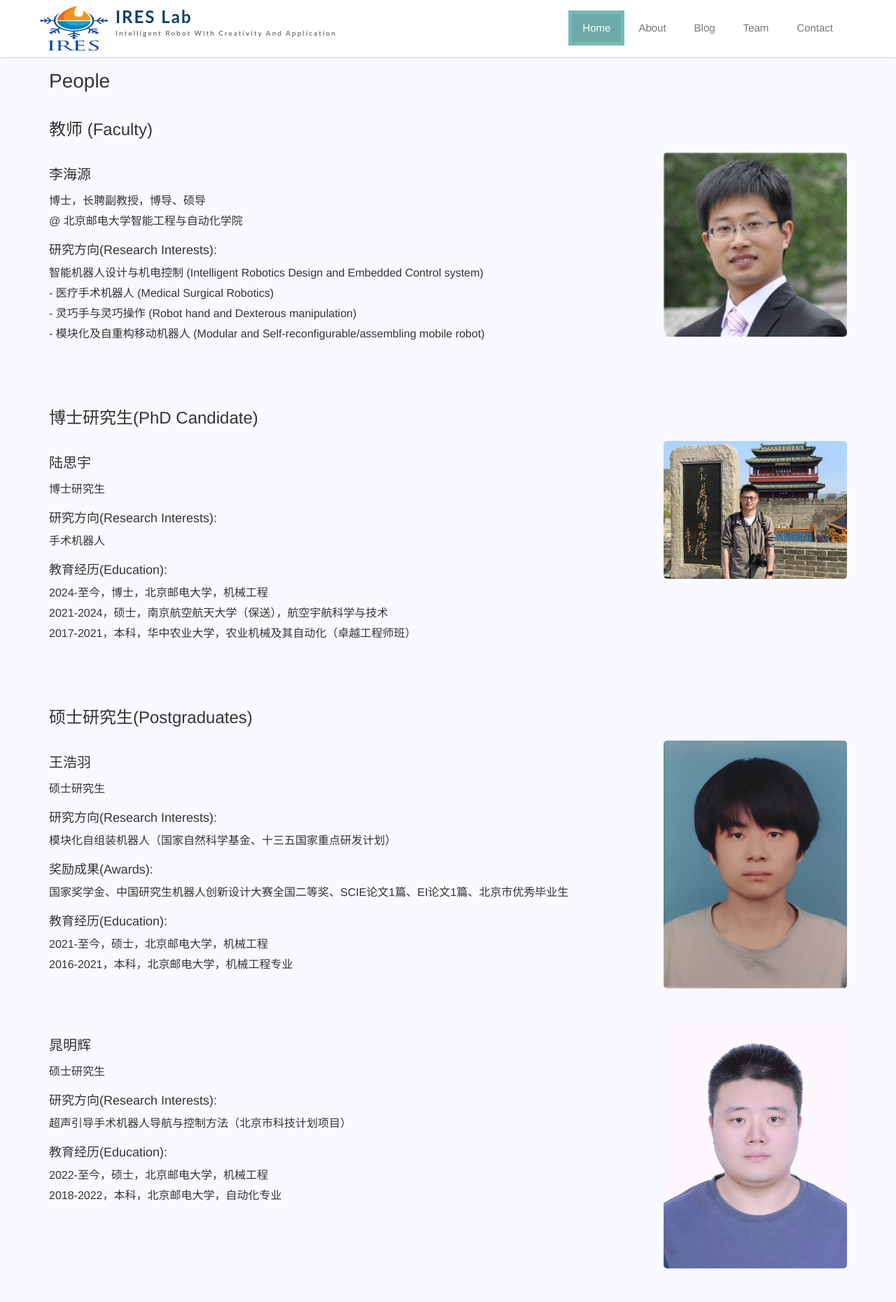
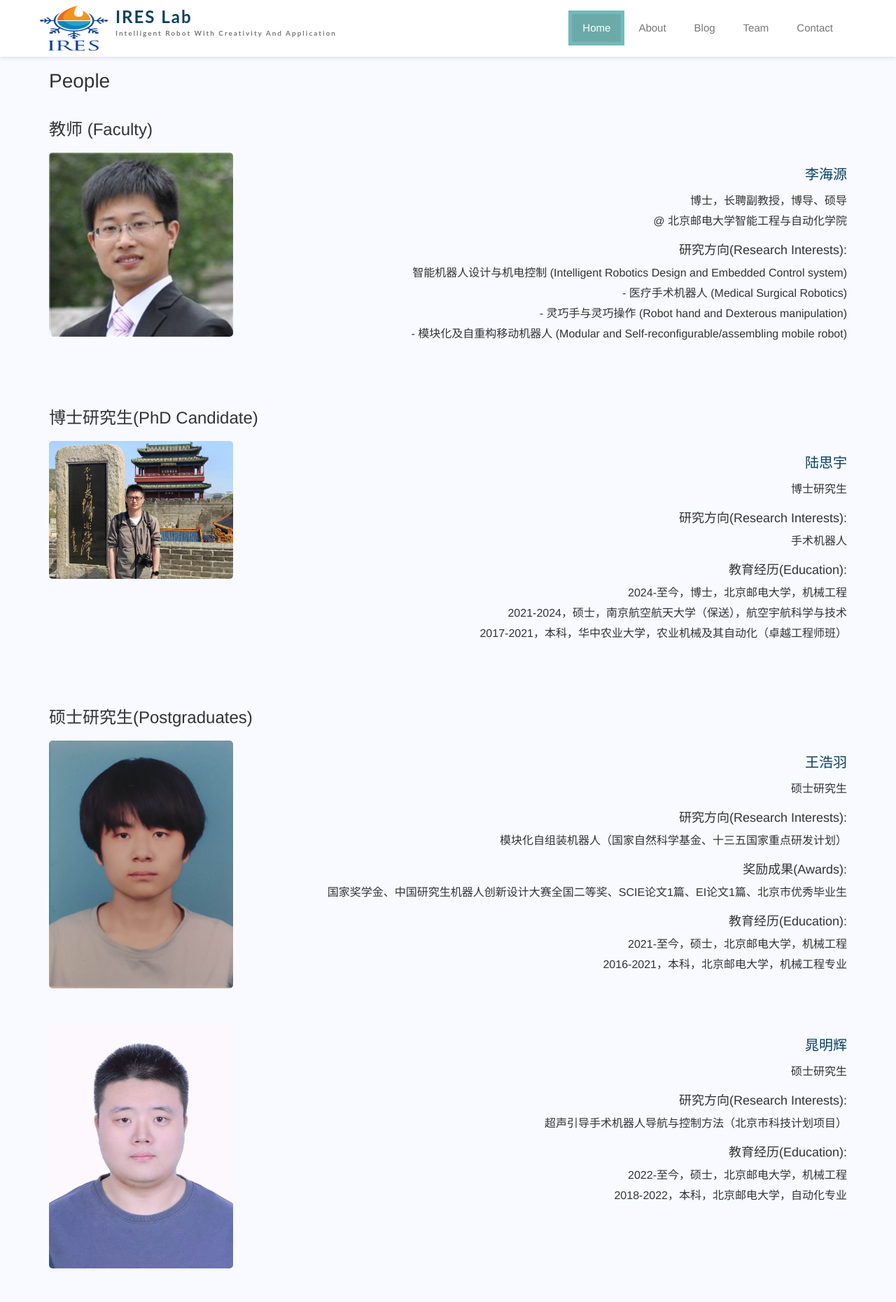
Before and after one commit to ljfnb66/ljfnb66.github.io, a Jekyll site: the page built from team.html, in a window 1280 px wide. Shown: the top 1860 px of the page at 70% size. Built offline with Jekyll 4.4.1, drawn with Linux system fonts in a browser that asks for light colours; some of the changed text lies outside the part shown.

Commit message:
optimize format for member.html

```diff
--- a/team.html
+++ b/team.html
@@ -14,8 +14,11 @@ permalink: /team
       <div class="col-md-12">
         <div class="team-member">
           <div class="row">
+            <div class="col-md-3">
+              <img src="assets/img/IRES_team/lihaiyuan.jpg" alt="Haiyuan Li" style="width: 100%; border-radius: 5px;">
+            </div>
             <div class="col-md-9">
-              <h3 style="font-size: 20px; margin-bottom: 15px; font-weight: 500;">李海源</h3>
+              <h3 style="font-size: 20px; margin-bottom: 15px; font-weight: 500;"><a href="#" style="color: #0A4062; text-decoration: none;">李海源</a></h3>
               <p style="margin-bottom: 5px; font-size: 16px;">博士，长聘副教授，博导、硕导</p>
               <p style="margin-bottom: 5px; font-size: 16px;">@ 北京邮电大学智能工程与自动化学院</p>
               <h4 style="font-size: 18px; margin-top: 20px; margin-bottom: 10px; font-weight: 500;">研究方向(Research Interests):</h4>
@@ -23,9 +26,6 @@ permalink: /team
               <p style="margin-bottom: 5px; font-size: 16px;">- 医疗手术机器人 (Medical Surgical Robotics)</p>
               <p style="margin-bottom: 5px; font-size: 16px;">- 灵巧手与灵巧操作 (Robot hand and Dexterous manipulation)</p>
               <p style="margin-bottom: 5px; font-size: 16px;">- 模块化及自重构移动机器人 (Modular and Self-reconfigurable/assembling mobile robot)</p>
-            </div>
-            <div class="col-md-3">
-              <img src="assets/img/IRES_team/lihaiyuan.jpg" alt="Haiyuan Li" style="width: 100%; border-radius: 5px;">
             </div>
           </div>
         </div>
@@ -40,8 +40,11 @@ permalink: /team
       <div class="col-md-12">
         <div class="team-member">
           <div class="row">
+            <div class="col-md-3">
+              <img src="assets/img/IRES_team/2024lusiyu.jpg" alt="Lusiyu" style="width: 100%; border-radius: 5px;">
+            </div>
             <div class="col-md-9">
-              <h3 style="font-size: 20px; margin-bottom: 15px; font-weight: 500;">陆思宇</h3>
+              <h3 style="font-size: 20px; margin-bottom: 15px; font-weight: 500;"><a href="#" style="color: #0A4062; text-decoration: none;">陆思宇</a></h3>
               <p style="margin-bottom: 5px; font-size: 16px;">博士研究生</p>
               <h4 style="font-size: 18px; margin-top: 20px; margin-bottom: 10px; font-weight: 500;">研究方向(Research Interests):</h4>
               <p style="margin-bottom: 5px; font-size: 16px;">手术机器人</p>
@@ -49,9 +52,6 @@ permalink: /team
               <p style="margin-bottom: 5px; font-size: 16px;">2024-至今，博士，北京邮电大学，机械工程</p>
               <p style="margin-bottom: 5px; font-size: 16px;">2021-2024，硕士，南京航空航天大学（保送），航空宇航科学与技术</p>
               <p style="margin-bottom: 5px; font-size: 16px;">2017-2021，本科，华中农业大学，农业机械及其自动化（卓越工程师班）</p>
-            </div>
-            <div class="col-md-3">
-              <img src="assets/img/IRES_team/2024lusiyu.jpg" alt="Lusiyu" style="width: 100%; border-radius: 5px;">
             </div>
           </div>
         </div>
@@ -66,8 +66,11 @@ permalink: /team
       <div class="col-md-12">
         <div class="team-member">
           <div class="row">
+            <div class="col-md-3">
+              <img src="assets/img/IRES_team/wanghaoyu.jpg" alt="Haoyuan Wang" style="width: 100%; border-radius: 5px;">
+            </div>
             <div class="col-md-9">
-              <h3 style="font-size: 20px; margin-bottom: 15px; font-weight: 500;">王浩羽</h3>
+              <h3 style="font-size: 20px; margin-bottom: 15px; font-weight: 500;"><a href="#" style="color: #0A4062; text-decoration: none;">王浩羽</a></h3>
               <p style="margin-bottom: 5px; font-size: 16px;">硕士研究生</p>
               <h4 style="font-size: 18px; margin-top: 20px; margin-bottom: 10px; font-weight: 500;">研究方向(Research Interests):</h4>
               <p style="margin-bottom: 5px; font-size: 16px;">模块化自组装机器人（国家自然科学基金、十三五国家重点研发计划）</p>
@@ -77,8 +80,23 @@ permalink: /team
               <p style="margin-bottom: 5px; font-size: 16px;">2021-至今，硕士，北京邮电大学，机械工程</p>
               <p style="margin-bottom: 5px; font-size: 16px;">2016-2021，本科，北京邮电大学，机械工程专业</p>
             </div>
+          </div>
+        </div>
+      </div>
+      <div class="col-md-12">
+        <div class="team-member">
+          <div class="row">
             <div class="col-md-3">
-              <img src="assets/img/IRES_team/wanghaoyu.jpg" alt="Haoyuan Wang" style="width: 100%; border-radius: 5px;">
+              <img src="assets/img/IRES_team/chaominghui.jpg" alt="Chaominghui" style="width: 100%; border-radius: 5px;">
+            </div>
+            <div class="col-md-9">
+              <h3 style="font-size: 20px; margin-bottom: 15px; font-weight: 500;"><a href="#" style="color: #0A4062; text-decoration: none;">晁明辉</a></h3>
+              <p style="margin-bottom: 5px; font-size: 16px;">硕士研究生</p>
+              <h4 style="font-size: 18px; margin-top: 20px; margin-bottom: 10px; font-weight: 500;">研究方向(Research Interests):</h4>
+              <p style="margin-bottom: 5px; font-size: 16px;">超声引导手术机器人导航与控制方法（北京市科技计划项目）</p>
+              <h4 style="font-size: 18px; margin-top: 20px; margin-bottom: 10px; font-weight: 500;">教育经历(Education):</h4>
+              <p style="margin-bottom: 5px; font-size: 16px;">2022-至今，硕士，北京邮电大学，机械工程</p>
+              <p style="margin-bottom: 5px; font-size: 16px;">2018-2022，本科，北京邮电大学，自动化专业</p>
             </div>
           </div>
         </div>
@@ -86,17 +104,17 @@ permalink: /team
       <div class="col-md-12">
         <div class="team-member">
           <div class="row">
+            <div class="col-md-3">
+              <img src="assets/img/IRES_team/lengmingyang.jpg" alt="Leng Mingyang" style="width: 100%; border-radius: 5px;">
+            </div>
             <div class="col-md-9">
-              <h3 style="font-size: 20px; margin-bottom: 15px; font-weight: 500;">晁明辉</h3>
+              <h3 style="font-size: 20px; margin-bottom: 15px; font-weight: 500;"><a href="#" style="color: #0A4062; text-decoration: none;">冷明阳</a></h3>
               <p style="margin-bottom: 5px; font-size: 16px;">硕士研究生</p>
               <h4 style="font-size: 18px; margin-top: 20px; margin-bottom: 10px; font-weight: 500;">研究方向(Research Interests):</h4>
-              <p style="margin-bottom: 5px; font-size: 16px;">超声引导手术机器人导航与控制方法（北京市科技计划项目）</p>
+              <p style="margin-bottom: 5px; font-size: 16px;">经自然腔道手术机器人设计与运动控制（北京市自然基金海淀联合基金重点专项、医工合作项目）</p>
               <h4 style="font-size: 18px; margin-top: 20px; margin-bottom: 10px; font-weight: 500;">教育经历(Education):</h4>
-              <p style="margin-bottom: 5px; font-size: 16px;">2022-至今，硕士，北京邮电大学，机械工程</p>
-              <p style="margin-bottom: 5px; font-size: 16px;">2018-2022，本科，北京邮电大学，自动化专业</p>
-            </div>
-            <div class="col-md-3">
-              <img src="assets/img/IRES_team/chaominghui.jpg" alt="Chaominghui" style="width: 100%; border-radius: 5px;">
+              <p style="margin-bottom: 5px; font-size: 16px;">2022-至今，硕士，北京邮电大学</p>
+              <p style="margin-bottom: 5px; font-size: 16px;">2018-2022，本科，北京邮电大学，机械工程专业</p>
             </div>
           </div>
         </div>
@@ -104,17 +122,17 @@ permalink: /team
       <div class="col-md-12">
         <div class="team-member">
           <div class="row">
+            <div class="col-md-3">
+              <img src="assets/img/IRES_team/huangyiming.jpg" alt="Huang Yiming" style="width: 100%; border-radius: 5px;">
+            </div>
             <div class="col-md-9">
-              <h3 style="font-size: 20px; margin-bottom: 15px; font-weight: 500;">冷明阳</h3>
+              <h3 style="font-size: 20px; margin-bottom: 15px; font-weight: 500;"><a href="#" style="color: #0A4062; text-decoration: none;">黄毅明</a></h3>
               <p style="margin-bottom: 5px; font-size: 16px;">硕士研究生</p>
               <h4 style="font-size: 18px; margin-top: 20px; margin-bottom: 10px; font-weight: 500;">研究方向(Research Interests):</h4>
-              <p style="margin-bottom: 5px; font-size: 16px;">经自然腔道手术机器人设计与运动控制（北京市自然基金海淀联合基金重点专项、医工合作项目）</p>
+              <p style="margin-bottom: 5px; font-size: 16px;">超声引导手术机器人控制与路径规划研究（医工合作项目）</p>
               <h4 style="font-size: 18px; margin-top: 20px; margin-bottom: 10px; font-weight: 500;">教育经历(Education):</h4>
               <p style="margin-bottom: 5px; font-size: 16px;">2022-至今，硕士，北京邮电大学</p>
-              <p style="margin-bottom: 5px; font-size: 16px;">2018-2022，本科，北京邮电大学，机械工程专业</p>
-            </div>
-            <div class="col-md-3">
-              <img src="assets/img/IRES_team/lengmingyang.jpg" alt="Leng Mingyang" style="width: 100%; border-radius: 5px;">
+              <p style="margin-bottom: 5px; font-size: 16px;">2018-2022，本科，北京邮电大学，测控技术专业</p>
             </div>
           </div>
         </div>
@@ -122,8 +140,11 @@ permalink: /team
       <div class="col-md-12">
         <div class="team-member">
           <div class="row">
+            <div class="col-md-3">
+              <img src="assets/img/IRES_team/hetian.jpg" alt="he tian" style="width: 100%; border-radius: 5px;">
+            </div>
             <div class="col-md-9">
-              <h3 style="font-size: 20px; margin-bottom: 15px; font-weight: 500;">黄毅明</h3>
+              <h3 style="font-size: 20px; margin-bottom: 15px; font-weight: 500;"><a href="#" style="color: #0A4062; text-decoration: none;">贺添</a></h3>
               <p style="margin-bottom: 5px; font-size: 16px;">硕士研究生</p>
               <h4 style="font-size: 18px; margin-top: 20px; margin-bottom: 10px; font-weight: 500;">研究方向(Research Interests):</h4>
               <p style="margin-bottom: 5px; font-size: 16px;">超声引导手术机器人控制与路径规划研究（医工合作项目）</p>
@@ -131,8 +152,23 @@ permalink: /team
               <p style="margin-bottom: 5px; font-size: 16px;">2022-至今，硕士，北京邮电大学</p>
               <p style="margin-bottom: 5px; font-size: 16px;">2018-2022，本科，北京邮电大学，测控技术专业</p>
             </div>
+          </div>
+        </div>
+      </div>
+      <div class="col-md-12">
+        <div class="team-member">
+          <div class="row">
             <div class="col-md-3">
-              <img src="assets/img/IRES_team/huangyiming.jpg" alt="Huang Yiming" style="width: 100%; border-radius: 5px;">
+              <img src="assets/img/IRES_team/2023shaozemiao.jpg" alt="shao ze miao" style="width: 100%; border-radius: 5px;">
+            </div>
+            <div class="col-md-9">
+              <h3 style="font-size: 20px; margin-bottom: 15px; font-weight: 500;"><a href="#" style="color: #0A4062; text-decoration: none;">邵泽淼</a></h3>
+              <p style="margin-bottom: 5px; font-size: 16px;">硕士研究生</p>
+              <h4 style="font-size: 18px; margin-top: 20px; margin-bottom: 10px; font-weight: 500;">研究方向(Research Interests):</h4>
+              <p style="margin-bottom: 5px; font-size: 16px;">超声引导手术机器人控制与路径规划研究（医工合作项目）</p>
+              <h4 style="font-size: 18px; margin-top: 20px; margin-bottom: 10px; font-weight: 500;">教育经历(Education):</h4>
+              <p style="margin-bottom: 5px; font-size: 16px;">2023-至今，硕士，北京邮电大学（保送）</p>
+              <p style="margin-bottom: 5px; font-size: 16px;">2020-2023，本科，北京林业大学，自动化专业</p>
             </div>
           </div>
         </div>
@@ -140,17 +176,15 @@ permalink: /team
       <div class="col-md-12">
         <div class="team-member">
           <div class="row">
+            <div class="col-md-3">
+              <img src="assets/img/IRES_team/2023yangmingda.jpg" alt="Yang Mingda" style="width: 100%; border-radius: 5px;">
+            </div>
             <div class="col-md-9">
-              <h3 style="font-size: 20px; margin-bottom: 15px; font-weight: 500;">贺添</h3>
+              <h3 style="font-size: 20px; margin-bottom: 15px; font-weight: 500;"><a href="#" style="color: #0A4062; text-decoration: none;">杨明达</a></h3>
               <p style="margin-bottom: 5px; font-size: 16px;">硕士研究生</p>
-              <h4 style="font-size: 18px; margin-top: 20px; margin-bottom: 10px; font-weight: 500;">研究方向(Research Interests):</h4>
-              <p style="margin-bottom: 5px; font-size: 16px;">超声引导手术机器人控制与路径规划研究（医工合作项目）</p>
               <h4 style="font-size: 18px; margin-top: 20px; margin-bottom: 10px; font-weight: 500;">教育经历(Education):</h4>
-              <p style="margin-bottom: 5px; font-size: 16px;">2022-至今，硕士，北京邮电大学</p>
-              <p style="margin-bottom: 5px; font-size: 16px;">2018-2022，本科，北京邮电大学，测控技术专业</p>
-            </div>
-            <div class="col-md-3">
-              <img src="assets/img/IRES_team/hetian.jpg" alt="he tian" style="width: 100%; border-radius: 5px;">
+              <p style="margin-bottom: 5px; font-size: 16px;">2023-至今，硕士，北京邮电大学</p>
+              <p style="margin-bottom: 5px; font-size: 16px;">2019-2023，本科，西安建筑科技大学，机械设计制造及其自动化专业</p>
             </div>
           </div>
         </div>
@@ -158,49 +192,15 @@ permalink: /team
       <div class="col-md-12">
         <div class="team-member">
           <div class="row">
+            <div class="col-md-3">
+              <img src="assets/img/IRES_team/2024liuyuchen.jpg" alt="Liu Yuchen" style="width: 100%; border-radius: 5px;">
+            </div>
             <div class="col-md-9">
-              <h3 style="font-size: 20px; margin-bottom: 15px; font-weight: 500;">邵泽淼</h3>
-              <p style="margin-bottom: 5px; font-size: 16px;">硕士研究生</p>
-              <h4 style="font-size: 18px; margin-top: 20px; margin-bottom: 10px; font-weight: 500;">研究方向(Research Interests):</h4>
-              <p style="margin-bottom: 5px; font-size: 16px;">超</p>
-              <h4 style="font-size: 18px; margin-top: 20px; margin-bottom: 10px; font-weight: 500;">教育经历(Education):</h4>
-              <p style="margin-bottom: 5px; font-size: 16px;">2023-至今，硕士，北京邮电大学（保送）</p>
-              <p style="margin-bottom: 5px; font-size: 16px;">2020-2023，本科，北京林业大学，自动化专业</p>
-            </div>
-            <div class="col-md-3">
-              <img src="assets/img/IRES_team/2023shaozemiao.jpg" alt="shao ze miao" style="width: 100%; border-radius: 5px;">
-            </div>
-          </div>
-        </div>
-      </div>
-      <div class="col-md-12">
-        <div class="team-member">
-          <div class="row">
-            <div class="col-md-9">
-              <h3 style="font-size: 20px; margin-bottom: 15px; font-weight: 500;">杨明达</h3>
-              <p style="margin-bottom: 5px; font-size: 16px;">硕士研究生</p>
-              <h4 style="font-size: 18px; margin-top: 20px; margin-bottom: 10px; font-weight: 500;">教育经历(Education):</h4>
-              <p style="margin-bottom: 5px; font-size: 16px;">2023-至今，硕士，北京邮电大学</p>
-              <p style="margin-bottom: 5px; font-size: 16px;">2019-2023，本科，西安建筑科技大学，机械设计制造及其自动化专业</p>
-            </div>
-            <div class="col-md-3">
-              <img src="assets/img/IRES_team/2023yangmingda.jpg" alt="Yang Mingda" style="width: 100%; border-radius: 5px;">
-            </div>
-          </div>
-        </div>
-      </div>
-      <div class="col-md-12">
-        <div class="team-member">
-          <div class="row">
-            <div class="col-md-9">
-              <h3 style="font-size: 20px; margin-bottom: 15px; font-weight: 500;">刘宇晨</h3>
+              <h3 style="font-size: 20px; margin-bottom: 15px; font-weight: 500;"><a href="#" style="color: #0A4062; text-decoration: none;">刘宇晨</a></h3>
               <p style="margin-bottom: 5px; font-size: 16px;">硕士研究生</p>
               <h4 style="font-size: 18px; margin-top: 20px; margin-bottom: 10px; font-weight: 500;">教育经历(Education):</h4>
               <p style="margin-bottom: 5px; font-size: 16px;">2024-至今，硕士，北京邮电大学(保送)</p>
               <p style="margin-bottom: 5px; font-size: 16px;">2021-2024，本科，北京工业大学（保送），机器人工程专业</p>
-            </div>
-            <div class="col-md-3">
-              <img src="assets/img/IRES_team/2024liuyuchen.jpg" alt="Liu Yuchen" style="width: 100%; border-radius: 5px;">
             </div>
           </div>
         </div>
@@ -215,8 +215,11 @@ permalink: /team
       <div class="col-md-12">
         <div class="team-member">
           <div class="row">
+            <div class="col-md-3">
+              <img src="assets/img/IRES_team/cuilinlin.jpg" alt="Linlin Cui" style="width: 100%; border-radius: 5px;">
+            </div>
             <div class="col-md-9">
-              <h3 style="font-size: 20px; margin-bottom: 15px; font-weight: 500;">崔林林</h3>
+              <h3 style="font-size: 20px; margin-bottom: 15px; font-weight: 500;"><a href="#" style="color: #0A4062; text-decoration: none;">崔林林</a></h3>
               <p style="margin-bottom: 5px; font-size: 16px;">硕士研究生</p>
               <h4 style="font-size: 18px; margin-top: 20px; margin-bottom: 10px; font-weight: 500;">研究方向(Research Interests):</h4>
               <p style="margin-bottom: 5px; font-size: 16px;">狭小腔道手术机器人机电系统设计与运动控制技术研究（十三五国家重点研发计划）</p>
@@ -228,17 +231,17 @@ permalink: /team
               <h4 style="font-size: 18px; margin-top: 20px; margin-bottom: 10px; font-weight: 500;">毕业去向：</h4>
               <p style="margin-bottom: 5px; font-size: 16px;">三一智矿科技有限公司</p>
             </div>
-            <div class="col-md-3">
-              <img src="assets/img/IRES_team/cuilinlin.jpg" alt="Linlin Cui" style="width: 100%; border-radius: 5px;">
-            </div>
           </div>
         </div>
       </div>
       <div class="col-md-12">
         <div class="team-member">
           <div class="row">
+            <div class="col-md-3">
+              <img src="assets/img/IRES_team/liuchang.jpg" alt="Liu Chang" style="width: 100%; border-radius: 5px;">
+            </div>
             <div class="col-md-9">
-              <h3 style="font-size: 20px; margin-bottom: 15px; font-weight: 500;">刘畅</h3>
+              <h3 style="font-size: 20px; margin-bottom: 15px; font-weight: 500;"><a href="#" style="color: #0A4062; text-decoration: none;">刘畅</a></h3>
               <p style="margin-bottom: 5px; font-size: 16px;">硕士研究生</p>
               <h4 style="font-size: 18px; margin-top: 20px; margin-bottom: 10px; font-weight: 500;">研究方向(Research Interests):</h4>
               <p style="margin-bottom: 5px; font-size: 16px;">面向遥操作的上肢外骨骼机器人设计与控制研究（航天预先研究项目）</p>
@@ -249,9 +252,6 @@ permalink: /team
               <p style="margin-bottom: 5px; font-size: 16px;">2013-2017，本科，北京工商大学，机械工程专业</p>
               <h4 style="font-size: 18px; margin-top: 20px; margin-bottom: 10px; font-weight: 500;">毕业去向：</h4>
               <p style="margin-bottom: 5px; font-size: 16px;">中国铁道科学研究院</p>
-            </div>
-            <div class="col-md-3">
-              <img src="assets/img/IRES_team/liuchang.jpg" alt="Liu Chang" style="width: 100%; border-radius: 5px;">
             </div>
           </div>
         </div>
@@ -266,8 +266,11 @@ permalink: /team
       <div class="col-md-12">
         <div class="team-member">
           <div class="row">
+            <div class="col-md-3">
+              <img src="assets/img/IRES_team/qiuyuxuan.jpg" alt="Yuxuan Qiu" style="width: 100%; border-radius: 5px;">
+            </div>
             <div class="col-md-9">
-              <h3 style="font-size: 20px; margin-bottom: 15px; font-weight: 500;">裘宇轩</h3>
+              <h3 style="font-size: 20px; margin-bottom: 15px; font-weight: 500;"><a href="#" style="color: #0A4062; text-decoration: none;">裘宇轩</a></h3>
               <p style="margin-bottom: 5px; font-size: 16px;">本科生</p>
               <p style="margin-bottom: 5px; font-size: 16px;">@ 北京邮电大学自动化学院</p>
               <h4 style="font-size: 18px; margin-top: 20px; margin-bottom: 10px; font-weight: 500;">研究方向(Research Interests):</h4>
@@ -277,17 +280,17 @@ permalink: /team
               <h4 style="font-size: 18px; margin-top: 20px; margin-bottom: 10px; font-weight: 500;">毕业去向：</h4>
               <p style="margin-bottom: 5px; font-size: 16px;">日本早稻田大学</p>
             </div>
-            <div class="col-md-3">
-              <img src="assets/img/IRES_team/qiuyuxuan.jpg" alt="Yuxuan Qiu" style="width: 100%; border-radius: 5px;">
-            </div>
           </div>
         </div>
       </div>
       <div class="col-md-12">
         <div class="team-member">
           <div class="row">
+            <div class="col-md-3">
+              <img src="assets/img/IRES_team/chixiaowei.jpg" alt="Xiaowei Chi" style="width: 100%; border-radius: 5px;">
+            </div>
             <div class="col-md-9">
-              <h3 style="font-size: 20px; margin-bottom: 15px; font-weight: 500;">池晓威</h3>
+              <h3 style="font-size: 20px; margin-bottom: 15px; font-weight: 500;"><a href="#" style="color: #0A4062; text-decoration: none;">池晓威</a></h3>
               <p style="margin-bottom: 5px; font-size: 16px;">本科生</p>
               <p style="margin-bottom: 5px; font-size: 16px;">@ 北京邮电大学国际学院</p>
               <h4 style="font-size: 18px; margin-top: 20px; margin-bottom: 10px; font-weight: 500;">研究方向(Research Interests):</h4>
@@ -297,26 +300,23 @@ permalink: /team
               <h4 style="font-size: 18px; margin-top: 20px; margin-bottom: 10px; font-weight: 500;">毕业去向：</h4>
               <p style="margin-bottom: 5px; font-size: 16px;">加州大学圣地亚哥分校</p>
             </div>
-            <div class="col-md-3">
-              <img src="assets/img/IRES_team/chixiaowei.jpg" alt="Xiaowei Chi" style="width: 100%; border-radius: 5px;">
-            </div>
           </div>
         </div>
       </div>
       <div class="col-md-12">
         <div class="team-member">
           <div class="row">
+            <div class="col-md-3">
+              <img src="assets/img/IRES_team/sunjingkai.jpg" alt="Jingkai Sun" style="width: 100%; border-radius: 5px;">
+            </div>
             <div class="col-md-9">
-              <h3 style="font-size: 20px; margin-bottom: 15px; font-weight: 500;">孙旌凯</h3>
+              <h3 style="font-size: 20px; margin-bottom: 15px; font-weight: 500;"><a href="#" style="color: #0A4062; text-decoration: none;">孙旌凯</a></h3>
               <p style="margin-bottom: 5px; font-size: 16px;">本科生</p>
               <p style="margin-bottom: 5px; font-size: 16px;">@ 英国曼彻斯特大学</p>
               <h4 style="font-size: 18px; margin-top: 20px; margin-bottom: 10px; font-weight: 500;">研究方向(Research Interests):</h4>
               <p style="margin-bottom: 5px; font-size: 16px;">一体化驱控关节(2019, summer)</p>
               <h4 style="font-size: 18px; margin-top: 20px; margin-bottom: 10px; font-weight: 500;">教育经历(Education):</h4>
               <p style="margin-bottom: 5px; font-size: 16px;">2017-2021，英国曼彻斯特大学，电气工程</p>
-            </div>
-            <div class="col-md-3">
-              <img src="assets/img/IRES_team/.jpg" alt="Jingkai Sun" style="width: 100%; border-radius: 5px;">
             </div>
           </div>
         </div>
@@ -345,4 +345,25 @@ permalink: /team
   .team-member p {
     margin-bottom: 5px;
   }
+
+  /* 悬停效果 */
+  .team-member:hover {
+    background-color: #f5f5f5;
+  }
+
+  /* 名字颜色设置及悬停效果 */
+  .team-member a {
+    color: #0A4062;
+    text-decoration: none;
+  }
+
+  .team-member a:hover {
+    color: #007E7D;
+    cursor: pointer;
+  }
+
+  /* 个人介绍右对齐 */
+  .team-member .col-md-9 {
+    text-align: right;
+  }
 </style>
```
Also changed, not shown: 1 other file.
